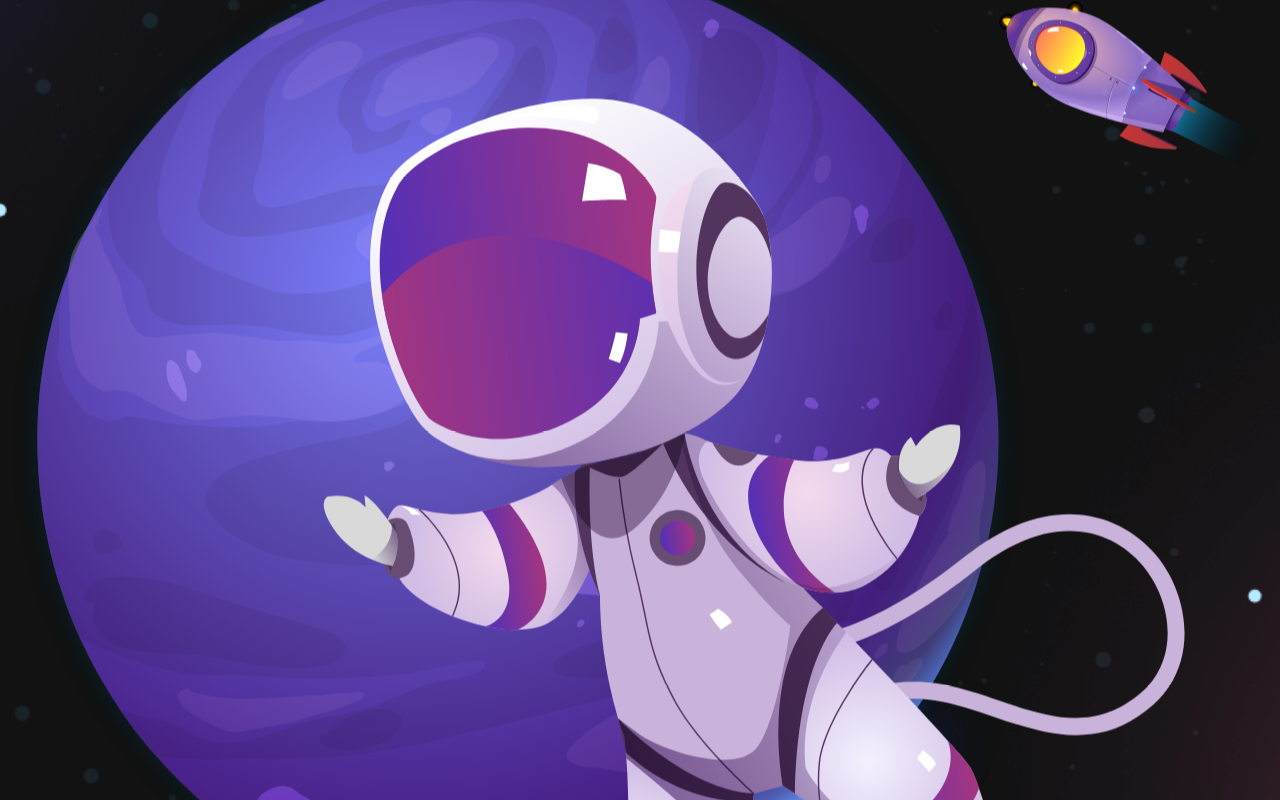
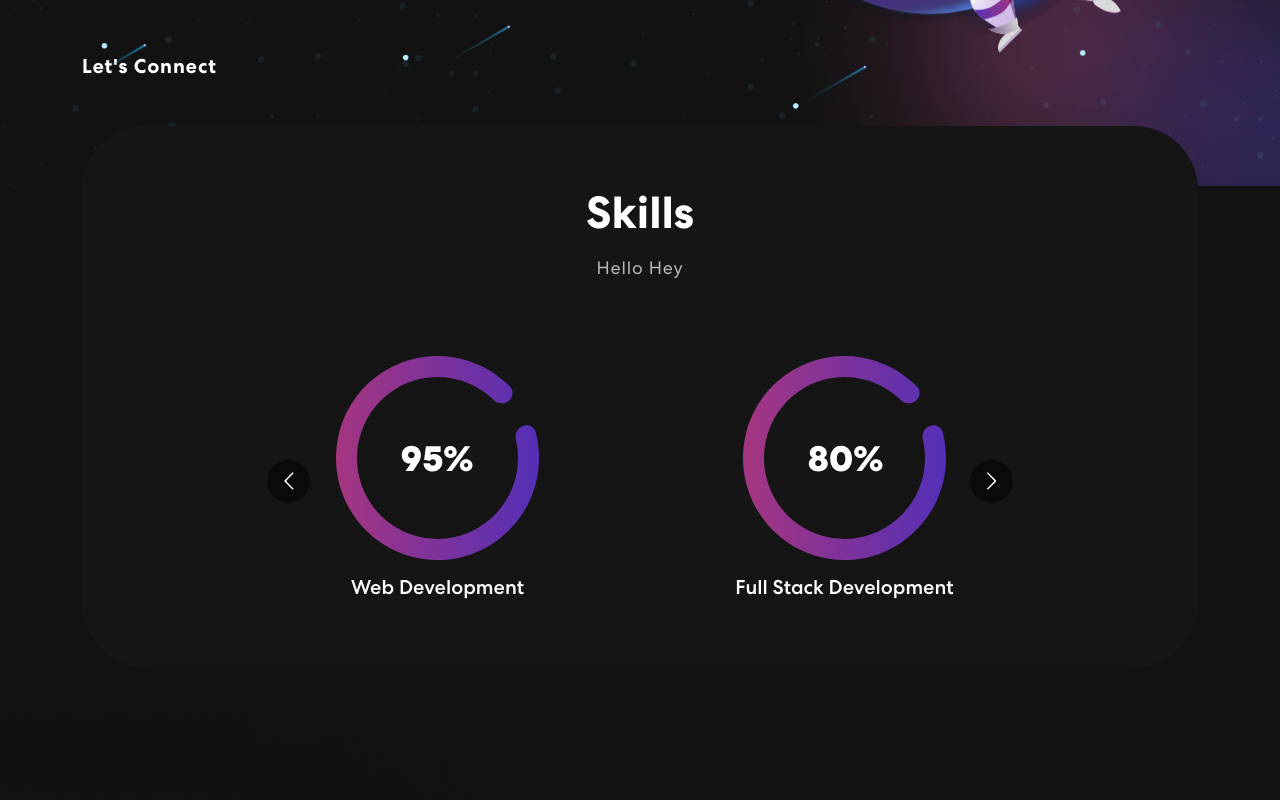
Before and after one commit to jagadhis/new-personal-portfolio, a React (Create React App) app: page / in a window 1280 px wide. Shown: the part 580-1380 px from the top of the page. Built offline with nearby package versions, Linux system fonts and the light colour scheme.

Commit message:
Added Skills

```diff
--- a/src/App.js
+++ b/src/App.js
@@ -1,11 +1,15 @@
 import './App.css';
 import NavBar from './Components/NavBar';
 import Banner from './Components/Banner';
+import Skills from './Components/Skills';
+import 'bootstrap/dist/css/bootstrap.min.css';
+
 function App() {
   return (
     <div className="App">
     <NavBar/>
     <Banner/>
+    <Skills/>
     </div>
   );
 }
--- a/src/Components/Banner.jsx
+++ b/src/Components/Banner.jsx
@@ -46,7 +46,7 @@ const Banner = () => {
         <Row className='align-items-center'>
 <Col xs={12} md={6} xl={7}>
     <span className='tagline'>Welcome To My portfolio</span>
-    <h1>{`Hi I am jagadhiswaran`}<span className='wrap'>{text}</span></h1>
+    <h1>{`Hi I am jagadhiswaran `}<span className='wrap'>{text}</span></h1>
     <p>About Me</p>
     <button onClick={()=>console.log('connect')}>Let's Connect</button>
 </Col>
--- /dev/null
+++ b/src/Components/Skills.js
@@ -0,0 +1,67 @@
+import React from 'react'
+import { Container ,Row,Col} from 'react-bootstrap';
+import Carousel from "react-multi-carousel";
+import "react-multi-carousel/lib/styles.css";
+import meter1 from "../assets/img/meter1.svg";
+import meter2 from "../assets/img/meter2.svg";
+import meter3 from "../assets/img/meter3.svg";
+import colorSharp from "../assets/img/color-sharp.png";
+
+const Skills = () => {
+    const responsive = {
+        superLargeDesktop: {
+          // the naming can be any, depends on you.
+          breakpoint: { max: 4000, min: 3000 },
+          items: 5
+        },
+        desktop: {
+          breakpoint: { max: 3000, min: 1024 },
+          items: 3
+        },
+        tablet: {
+          breakpoint: { max: 1024, min: 464 },
+          items: 2
+        },
+        mobile: {
+          breakpoint: { max: 464, min: 0 },
+          items: 1
+        }
+      };
+  return (
+   <section className="skill" id="skills">
+    <Container>
+        <Row>
+            <Col>
+            <div className='skill-bx'>
+                <h2>
+                    Skills
+                </h2>
+                <p>Hello Hey </p>
+                <Carousel responsive={responsive} infinite={true} className="skill-slider">
+                    <div className='item'>
+                        <img src={meter1} alt="logo"/>
+                        <h5>Web Development</h5>
+                    </div>
+                    <div className='item'>
+                        <img src={meter2} alt="logotwo"/>
+                        <h5>Full Stack Development</h5>
+                    </div>
+                    <div className='item'>
+                        <img src={meter3} alt="logo3"/>
+                        <h5>Logo Designing</h5>
+                    </div>
+                    <div className='item'>
+                        <img src={meter1} alt="logo4"/>
+                        <h5>Web Development</h5>
+                    </div>
+                </Carousel>
+            </div>
+            </Col>
+        </Row>
+    </Container>
+<img className='background-iamge-left' src={colorSharp} alt="bg" />
+   </section>
+  )
+}
+
+export default Skills
```
